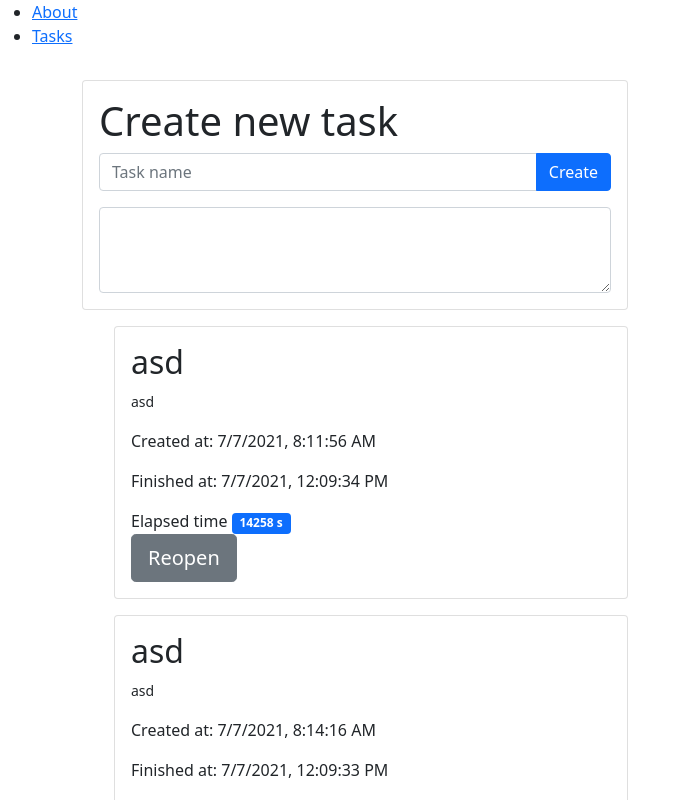
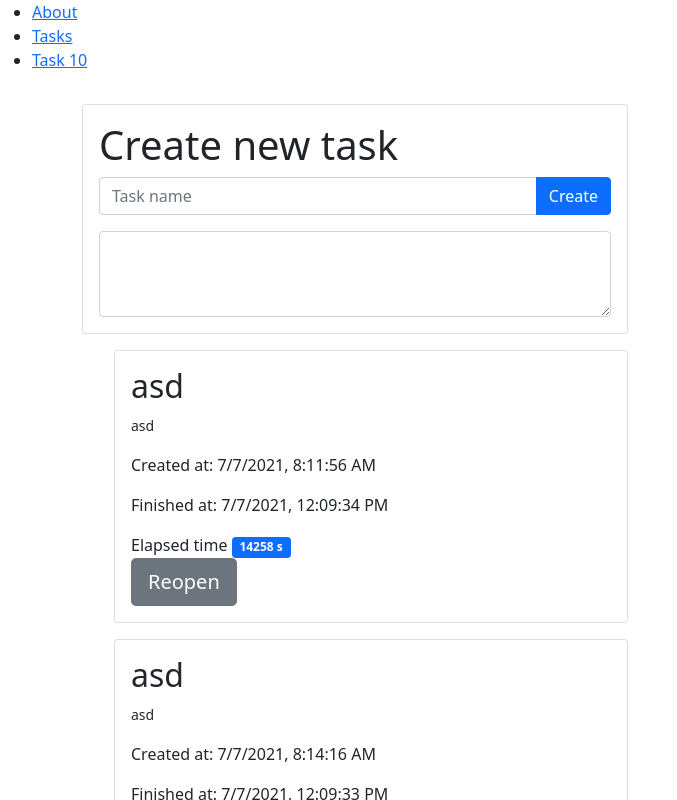
Before and after one commit to MarcinGrygierek/advanced-react-training-5-7, a React (Create React App) app in the folder todo-app/: page /tasks in a window 1280 px wide. Shown: the top 800 px of the page, without its empty margins (0-677 px from the left). Built offline with nearby package versions, Linux system fonts and the light colour scheme; data requests are answered from the project's data file.

Commit message:
routing with dynamic param

```diff
--- a/todo-app/src/App.tsx
+++ b/todo-app/src/App.tsx
@@ -1,6 +1,6 @@
 import { useEffect } from 'react';
 import { Provider } from 'react-redux';
-import { BrowserRouter as Router, Link, Switch, Route, Redirect, useHistory} from 'react-router-dom';
+import { BrowserRouter as Router, Link, Switch, Route, Redirect, useHistory, useParams} from 'react-router-dom';
 import { AppContainer } from './AppContainer';
 import { Form } from './Form';
 import { useTasks } from './hooks/useTasks';
@@ -34,6 +34,11 @@ const About = () => {
   return <h1>This is my super task manager.</h1>
 }
 
+const Dynamic = () => {
+  const { id } = useParams<{id: string}>();
+  return <h1>Value: {id}</h1>
+}
+
 const App = () => {
   return (
     <Provider store={store}>
@@ -46,15 +51,19 @@ const App = () => {
             <li>
               <Link to='/tasks'>Tasks</Link>
             </li>
+            <li>
+              <Link to='/tasks/10'>Task 10</Link>
+            </li>
 
           </ul>
         </nav>
         <Switch>
           <Route exact path='/' render={() => <Redirect to='/tasks' />} />
           <Route path='/about' component={About} />
-          <Route path='/tasks'>
+          <Route exact path='/tasks'>
             <TaskManager />
           </Route>
+          <Route path='/tasks/:id' component={Dynamic} />
         </Switch>
 
       </Router>
```
